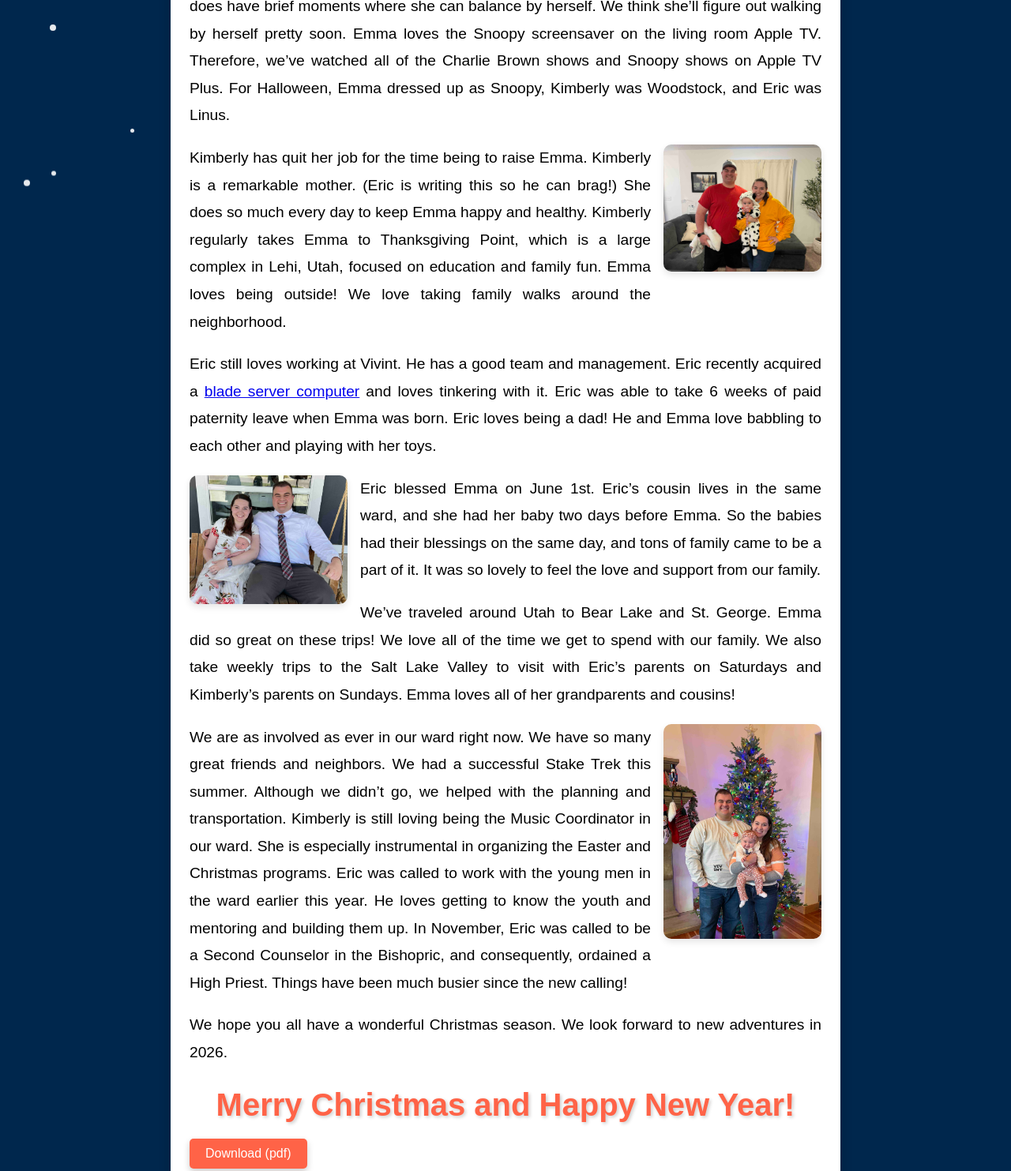
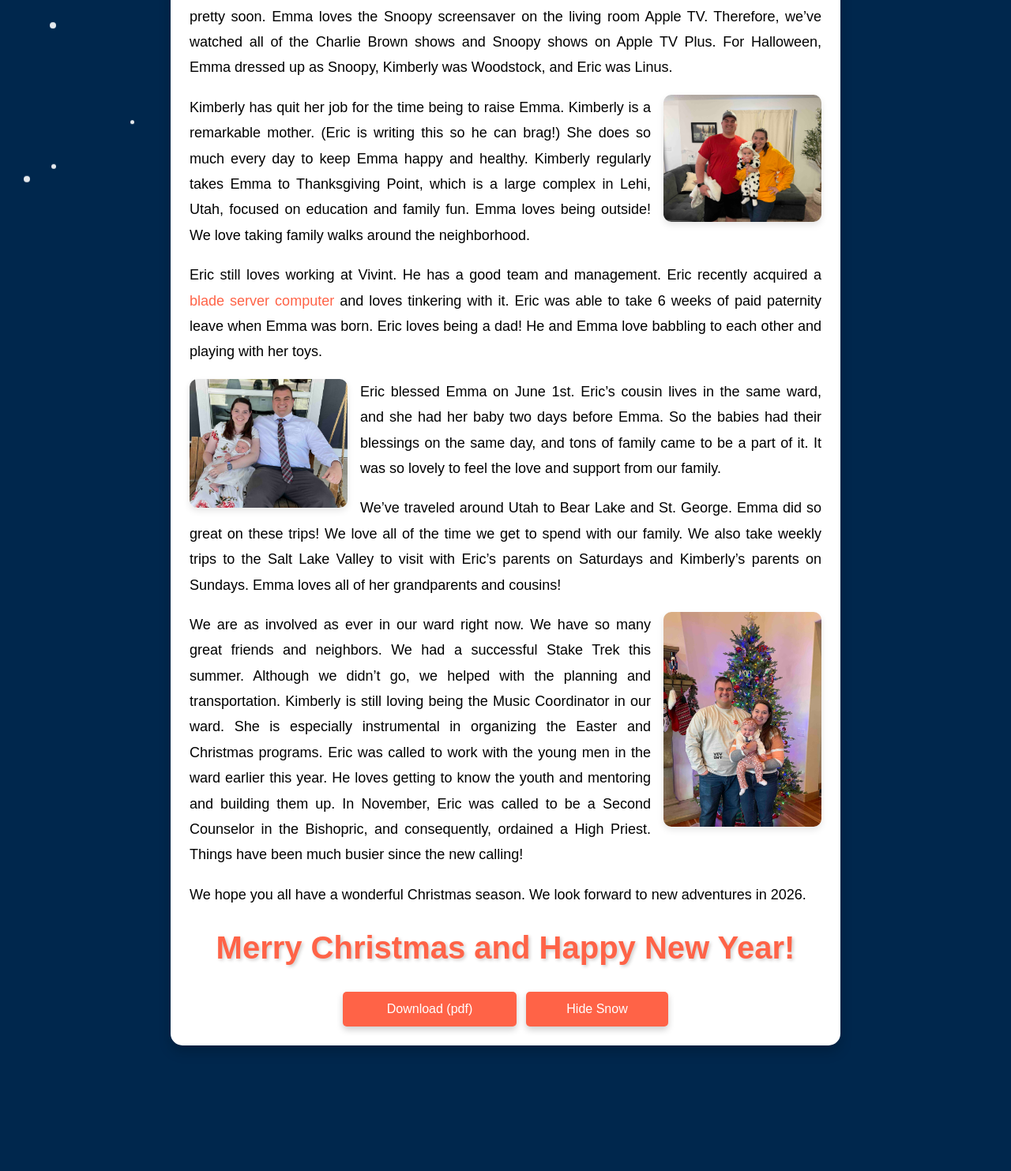
Before and after one commit to eric-sims/ChristmasCards, a plain HTML site: page 2025/CC2025.html in a window 1280 px wide. Shown: the part 546-2029 px from the top of the page at 79% size. After the commit the page ends 1942 px from the top, so only its background shows below. Drawn offline with Linux system fonts and the light colour scheme.

Commit message:
quality of life improvments for 2025 card

```diff
--- a/2025/CC2025.html
+++ b/2025/CC2025.html
@@ -5,11 +5,10 @@
   <meta name="viewport" content="width=device-width, initial-scale=1.0">
   <title>Christmas Card</title>
   <link rel="stylesheet" href="../assets/snow.css">
-  <link rel="stylesheet" href="../assets/page.css">
+  <link rel="stylesheet" href="../assets/page-2025.css">
 </head>
 <body>
 <div class="card">
-  <button style="float: right" onclick="toggleSnowflake()" id="snowToggle"> Hide Snow </button>
   <h1>Merry Christmas from the Sims!</h1>
   <p>
     <img src="../2024/nativity_scene_mary_joseph_baby_jesus.jpeg" alt="nativity" class="image-inline">
@@ -87,10 +86,15 @@
   </p>
 
   <h1>Merry Christmas and Happy New Year!</h1>
-  <a href="SimsChristmasCard2025.pdf" download="SimsChristmasCard2025.pdf" class="download-button">Download (pdf)</a>
+
+  <div class="button-container">
+    <a href="SimsChristmasCard2025.pdf" download="SimsChristmasCard2025.pdf" class="download-button">Download (pdf)</a>
+    <button onclick="toggleSnowflake()" id="snowToggle" class="download-button">Hide Snow</button>
+  </div>
 
 </div>
 
 <script src="../assets/animate-snowflake.js"></script>
+<script src="../assets/interactions-2025.js"></script>
 </body>
 </html>
--- /dev/null
+++ b/assets/interactions-2025.js
@@ -0,0 +1,92 @@
+/**
+ * Subtle Interactive Enhancements for 2025 Christmas Card
+ * - Smooth scroll-based fade-in animations
+ * - Respects user's motion preferences
+ * - Performant using Intersection Observer API
+ */
+
+console.log("Interactions 2025 loaded!");
+
+// ========================================
+// Scroll-based Fade-in Animations
+// ========================================
+
+/**
+ * Initialize fade-in animations for content elements
+ * Elements fade in as they enter the viewport while scrolling
+ */
+const initScrollAnimations = () => {
+    // Check if user prefers reduced motion
+    const prefersReducedMotion = window.matchMedia('(prefers-reduced-motion: reduce)').matches;
+
+    if (prefersReducedMotion) {
+        console.log("User prefers reduced motion - animations disabled");
+        return;
+    }
+
+    // Select elements to animate (paragraphs and images)
+    const elementsToAnimate = document.querySelectorAll('.card p, .card img');
+
+    // Add fade-in class to all elements
+    elementsToAnimate.forEach(element => {
+        element.classList.add('fade-in-element');
+    });
+
+    // Create intersection observer for fade-in effect
+    const observerOptions = {
+        root: null, // viewport
+        rootMargin: '0px 0px -50px 0px', // Trigger slightly before element enters viewport
+        threshold: 0.1 // Trigger when 10% of element is visible
+    };
+
+    const observer = new IntersectionObserver((entries) => {
+        entries.forEach((entry, index) => {
+            if (entry.isIntersecting) {
+                // Add a small stagger delay for consecutive elements
+                const delay = index * 50; // 50ms stagger between elements
+
+                setTimeout(() => {
+                    entry.target.classList.add('visible');
+                }, delay);
+
+                // Stop observing once animated (only animate once)
+                observer.unobserve(entry.target);
+            }
+        });
+    }, observerOptions);
+
+    // Observe all elements
+    elementsToAnimate.forEach(element => {
+        observer.observe(element);
+    });
+
+    console.log(`Scroll animations initialized for ${elementsToAnimate.length} elements`);
+};
+
+// ========================================
+// Initialize on Page Load
+// ========================================
+
+// Wait for DOM to be fully loaded
+if (document.readyState === 'loading') {
+    document.addEventListener('DOMContentLoaded', initScrollAnimations);
+} else {
+    // DOM is already ready
+    initScrollAnimations();
+}
+
+// ========================================
+// Handle Dynamic Motion Preference Changes
+// ========================================
+
+// Listen for changes in motion preference (e.g., user changes system settings)
+const motionMediaQuery = window.matchMedia('(prefers-reduced-motion: reduce)');
+motionMediaQuery.addEventListener('change', (e) => {
+    if (e.matches) {
+        // User now prefers reduced motion - make all elements visible immediately
+        document.querySelectorAll('.fade-in-element').forEach(element => {
+            element.classList.add('visible');
+        });
+        console.log("Motion preference changed - animations disabled");
+    }
+});
--- /dev/null
+++ b/assets/page-2025.css
@@ -0,0 +1,258 @@
+/* Mobile-First Responsive Styles for 2025 Christmas Card */
+
+/* ========================================
+   Base Styles (Mobile First - iPhone optimized)
+   ======================================== */
+
+body {
+    margin: 0;
+    padding: 16px;
+    font-family: 'Arial', sans-serif;
+    background-color: #00274d;
+    color: #000;
+    overflow-x: hidden;
+}
+
+.card {
+    position: relative;
+    margin: 1em auto;
+    padding: 1rem;
+    max-width: 800px;
+    background: #fff;
+    border-radius: 15px;
+    box-shadow: 0 8px 16px rgba(0, 0, 0, 0.2);
+    z-index: 1;
+}
+
+/* ========================================
+   Typography - Responsive Scaling
+   ======================================== */
+
+.card h1 {
+    font-size: 1.75rem;
+    margin-bottom: 0.5em;
+    color: #ff6347;
+    text-align: center;
+    text-shadow: 2px 2px 4px rgba(0, 0, 0, 0.2);
+    line-height: 1.2;
+}
+
+.card p {
+    font-size: 1rem;
+    margin: 1em 0;
+    line-height: 1.6;
+    text-align: left;
+    overflow-wrap: break-word;
+}
+
+/* ========================================
+   Images - Mobile: Full Width, No Floats
+   ======================================== */
+
+.image-inline,
+.image-inline-left {
+    display: block;
+    width: 100%;
+    max-width: 100%;
+    margin: 1em auto;
+    border-radius: 10px;
+    box-shadow: 0 4px 8px rgba(0, 0, 0, 0.1);
+}
+
+/* ========================================
+   Links - Subtle Enhancement
+   ======================================== */
+
+.card a:not(.download-button) {
+    color: #ff6347;
+    text-decoration: none;
+    border-bottom: 1px solid transparent;
+    transition: border-bottom-color 200ms ease;
+}
+
+.card a:not(.download-button):hover {
+    border-bottom-color: #ff6347;
+}
+
+/* ========================================
+   Button Container - Mobile: Stacked
+   ======================================== */
+
+.button-container {
+    display: flex;
+    flex-direction: column;
+    gap: 12px;
+    margin-top: 2em;
+    align-items: stretch;
+}
+
+/* ========================================
+   Buttons - Consistent Styling
+   ======================================== */
+
+.download-button {
+    display: inline-block;
+    padding: 10px 20px;
+    background-color: #ff6347;
+    color: #fff;
+    text-decoration: none;
+    font-size: 16px;
+    border-radius: 5px;
+    text-align: center;
+    box-shadow: 0 4px 8px rgba(0, 0, 0, 0.2);
+    border: none;
+    cursor: pointer;
+    font-family: 'Arial', sans-serif;
+    transition: background-color 200ms ease, transform 100ms ease, box-shadow 200ms ease;
+    line-height: 1.5;
+}
+
+.download-button:hover {
+    background-color: #e5533d;
+    transform: translateY(-1px);
+    box-shadow: 0 6px 12px rgba(0, 0, 0, 0.25);
+}
+
+.download-button:active {
+    transform: translateY(2px);
+    box-shadow: 0 2px 4px rgba(0, 0, 0, 0.2);
+}
+
+/* ========================================
+   Scroll Animation Classes
+   ======================================== */
+
+.fade-in-element {
+    opacity: 0;
+    transform: translateY(20px);
+    transition: opacity 400ms ease-out, transform 400ms ease-out;
+}
+
+.fade-in-element.visible {
+    opacity: 1;
+    transform: translateY(0);
+}
+
+/* Respect user's motion preferences */
+@media (prefers-reduced-motion: reduce) {
+    .fade-in-element {
+        opacity: 1;
+        transform: none;
+        transition: none;
+    }
+
+    .image-inline,
+    .image-inline-left {
+        transition: none;
+    }
+
+    .download-button {
+        transition: none;
+    }
+}
+
+/* ========================================
+   Tablet Breakpoint (640px+)
+   ======================================== */
+
+@media (min-width: 640px) {
+    body {
+        padding: 24px;
+    }
+
+    .card {
+        padding: 1.25rem;
+    }
+
+    .card h1 {
+        font-size: 2.25rem;
+    }
+
+    .card p {
+        font-size: 1.125rem;
+        line-height: 1.7;
+        text-align: justify;
+    }
+
+    /* Images can float again on larger screens */
+    .image-inline {
+        float: right;
+        margin: 0 0 1em 1em;
+        max-width: 40%;
+        width: auto;
+    }
+
+    .image-inline-left {
+        float: left;
+        margin: 0 1em 1em 0;
+        max-width: 40%;
+        width: auto;
+    }
+
+    /* Button container side-by-side */
+    .button-container {
+        flex-direction: row;
+        justify-content: center;
+        align-items: center;
+    }
+
+    .download-button {
+        width: auto;
+        min-width: 180px;
+    }
+}
+
+/* ========================================
+   Desktop Breakpoint (1024px+)
+   ======================================== */
+
+@media (min-width: 1024px) {
+    body {
+        padding: 40px;
+    }
+
+    .card {
+        margin: 2em auto;
+        padding: 1.5rem;
+    }
+
+    .card h1 {
+        font-size: 2.5rem;
+    }
+
+    .card p {
+        font-size: 1.125rem;
+        line-height: 1.8;
+    }
+
+    /* Optimal image sizing for desktop */
+    .image-inline,
+    .image-inline-left {
+        max-width: 200px;
+    }
+}
+
+/* ========================================
+   Print Styles (for PDF generation)
+   ======================================== */
+
+@media print {
+    body {
+        background-color: white;
+        padding: 0;
+    }
+
+    .card {
+        box-shadow: none;
+        margin: 0;
+    }
+
+    .download-button {
+        display: none;
+    }
+
+    .fade-in-element {
+        opacity: 1;
+        transform: none;
+    }
+}
```
